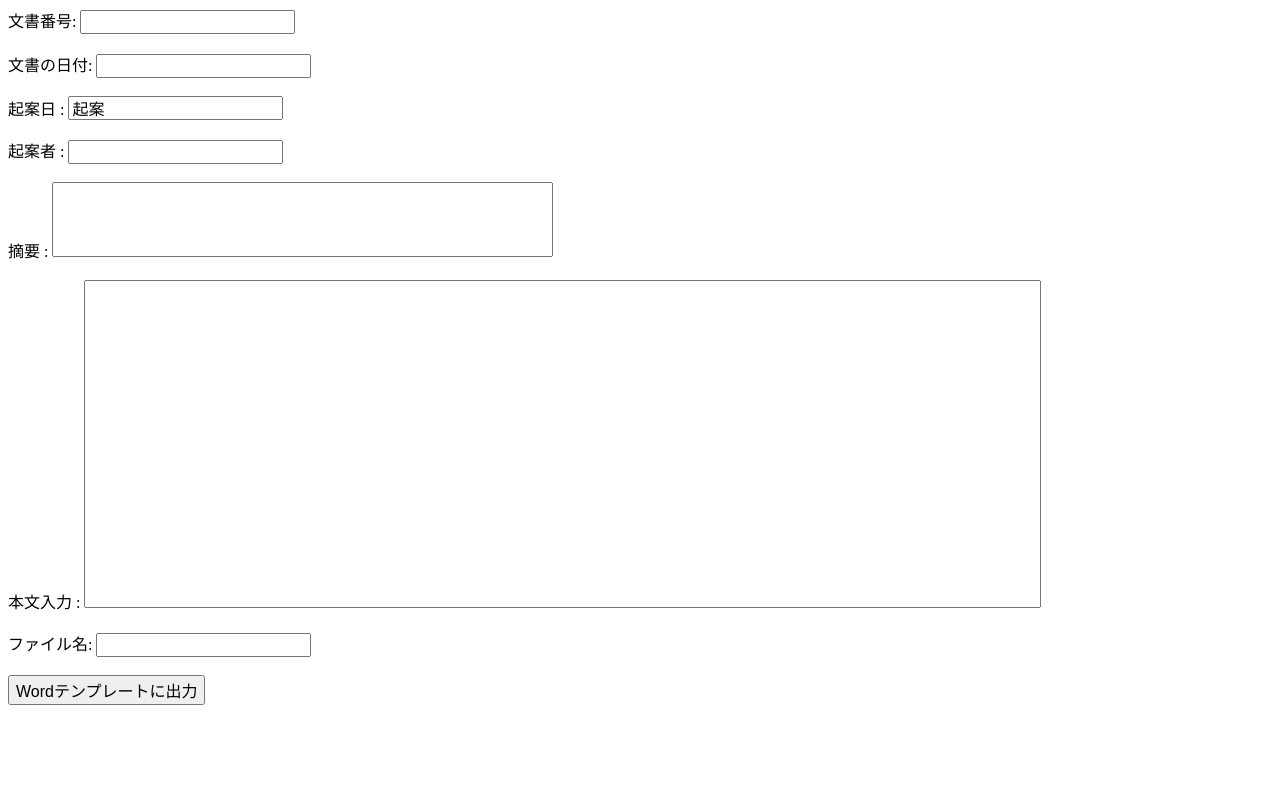
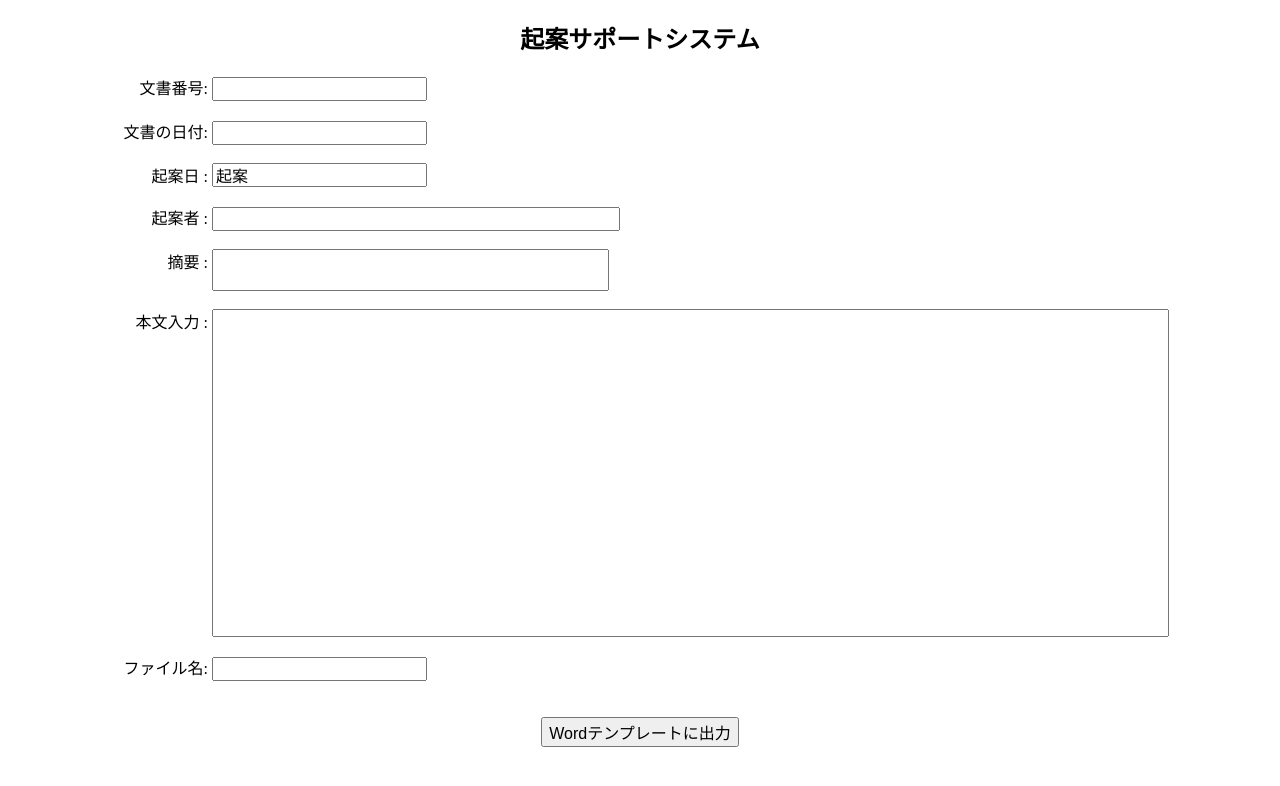
Before and after one commit to piezoh/final_project, a Flask app: page / in a window 1280 px wide. Shown: the top 786 px of the page. Run offline with Flask 3, Linux system fonts and the light colour scheme.

Commit message:
入力フォーム修正

```diff
--- a/app.py
+++ b/app.py
@@ -71,7 +71,7 @@ def generate_docx(new_filename, full_txt, date, doc_num, drft_date, drft_person,
     draft_date_cell = table.cell(3, 2)
 
     # 起案日と起案者を同じセルに入力するため連結
-    drafter_date = drft_date + "\n" + "\n" + drft_person
+    drafter_date = drft_date + "\n"+"\n" + drft_person
 
     # 起案日&起案者を入力
     draft_date_cell.text = drafter_date
--- a/templates/input_form.html
+++ b/templates/input_form.html
@@ -1,21 +1,39 @@
 <!DOCTYPE html>
 <html>
+
 <head>
     <title>テキスト入力フォーム</title>
     <style>
-    input{
-        font-size:100%;
-    }
-    textarea{
-        font-size: 150%;
-        resize:none;
-    }
-    #draft_date{
-        font-size:100%;
-    }
+        input {
+            font-size: 100%;
+        }
+
+        textarea {
+            font-size: 150%;
+            resize: none;
+            vertical-align: top;
+        }
+
+        #draft_date {
+            font-size: 100%;
+        }
+
+        #summary {
+            font-size: 120%;
+        }
+
+        label {
+            display: inline-block;
+            text-align: right;
+            width: 200px;
+        }
     </style>
 </head>
+
 <body>
+    <center>
+        <h2>起案サポートシステム</h2>
+    </center>
     <form action="/get_text" method="post">
         <label for="doc_number">文書番号:</label>
         <input type="text" id="doc_number" name="doc_number">
@@ -30,11 +48,11 @@
         <br>
         <br>
         <label for="drafter">起案者 :</label>
-        <input type="text" id="drafter" name="drafter">
+        <input type="text" id="drafter" name="drafter" style="width: 400px;">
         <br>
         <br>
         <label for="summary">摘要 :</label>
-        <textarea id="summary" name="summary" rows="3" cols="40"></textarea>
+        <textarea id="summary" name="summary" rows="2" cols="40"></textarea>
         <br>
         <br>
         <label for="input_text">本文入力 :</label>
@@ -45,7 +63,9 @@
         <input type="text" id="filename" name="filename">
         <br>
         <br>
-        <input type="submit" value="Wordテンプレートに出力">
+        <br>
+        <center><input type="submit" value="Wordテンプレートに出力"></center>
     </form>
 </body>
+
 </html>
```
